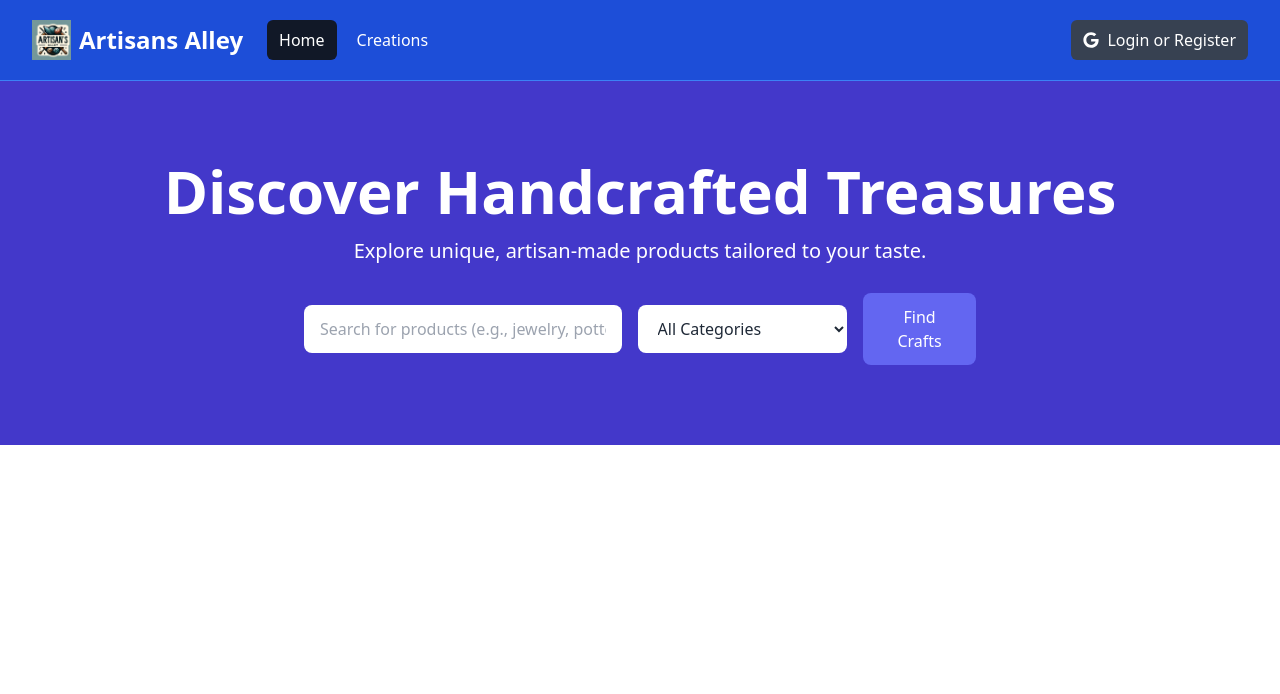
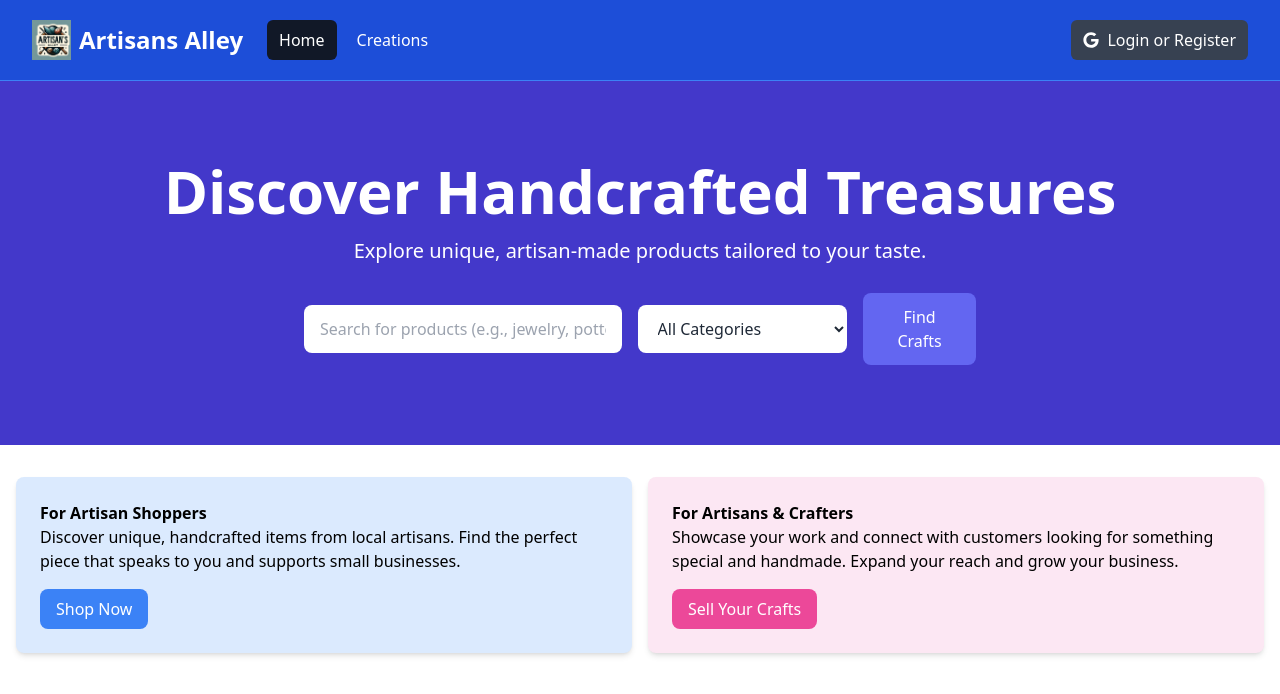
Before and after one commit to j-corp-25/ArtisansAlley, a Next.js app: page / in a window 1280 px wide. Shown: the top 694 px of the page. Built offline with nearby package versions, Linux system fonts and the light colour scheme.

Commit message:
Add info boxes and info box for dynamic layout

```diff
--- a/app/page.jsx
+++ b/app/page.jsx
@@ -1,12 +1,13 @@
-import Hero from  '@/components/Hero'
+import Hero from '@/components/Hero'
+import InfoBoxes from '@/components/InfoBoxes'
 
 const HomePage = () => {
   return (
-
-    <div>
-    <Hero />
-  </div>
-    )
+    <>
+      <Hero />
+      <InfoBoxes />
+    </>
+  )
 }
 
 export default HomePage
--- /dev/null
+++ b/components/InfoBox.jsx
@@ -0,0 +1,23 @@
+import Link from 'next/link'
+const InfoBox = ({
+  heading,
+  backgroundColor = 'bg-gray-100',
+  textColor = 'text-gray-800',
+  buttonInfo,
+  children,
+}) => {
+  return (
+    <div className={`${backgroundColor} p-6 rounded-lg shadow-md`}>
+      <h2 className={`${textColor}text-2xl font-bold`}>{heading}</h2>
+      <p className={`${textColor}mt-2 mb-4`}>{children}</p>
+      <Link
+        href={buttonInfo.link}
+        className={`inline-block ${buttonInfo.backgroundColor} text-white rounded-lg px-4 py-2 hover:opacity-75`}
+      >
+        {buttonInfo.text}
+      </Link>
+    </div>
+  )
+}
+
+export default InfoBox
--- /dev/null
+++ b/components/InfoBoxes.jsx
@@ -0,0 +1,39 @@
+import InfoBox from './InfoBox'
+const InfoBoxes = () => {
+  return (
+    <section>
+      <div className='container-xl lg:container m-auto'>
+        <div className='grid grid-cols-1 md:grid-cols-2 gap-4 p-4 rounded-lg'>
+          <InfoBox
+            heading='For Artisan Shoppers'
+            backgroundColor='bg-blue-100'
+            buttonInfo={{
+              text: 'Shop Now',
+              link: '/creations',
+              backgroundColor: 'bg-blue-500',
+            }}
+          >
+            Discover unique, handcrafted items from local artisans. Find the
+            perfect piece that speaks to you and supports small businesses.
+          </InfoBox>
+          <InfoBox
+            heading='For Artisans & Crafters'
+            backgroundColor='bg-pink-100'
+            buttonInfo={{
+              text: 'Sell Your Crafts',
+              link: '/creations/add',
+              backgroundColor: 'bg-pink-500',
+            }}
+          >
+            Showcase your work and connect with customers looking for
+              something special and handmade. Expand your reach and grow your
+              business.
+          </InfoBox>
+
+        </div>
+      </div>
+    </section>
+  )
+}
+
+export default InfoBoxes
```
